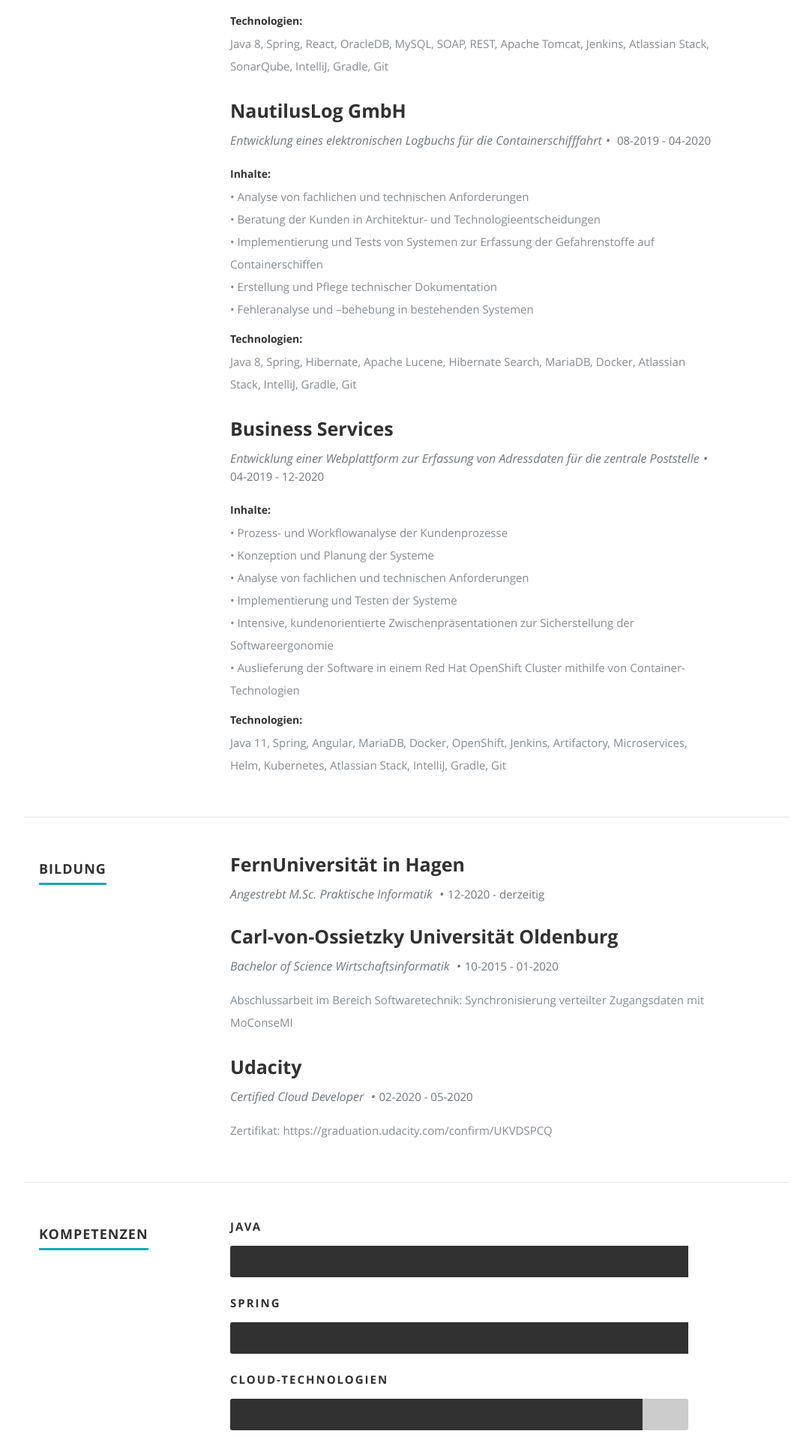
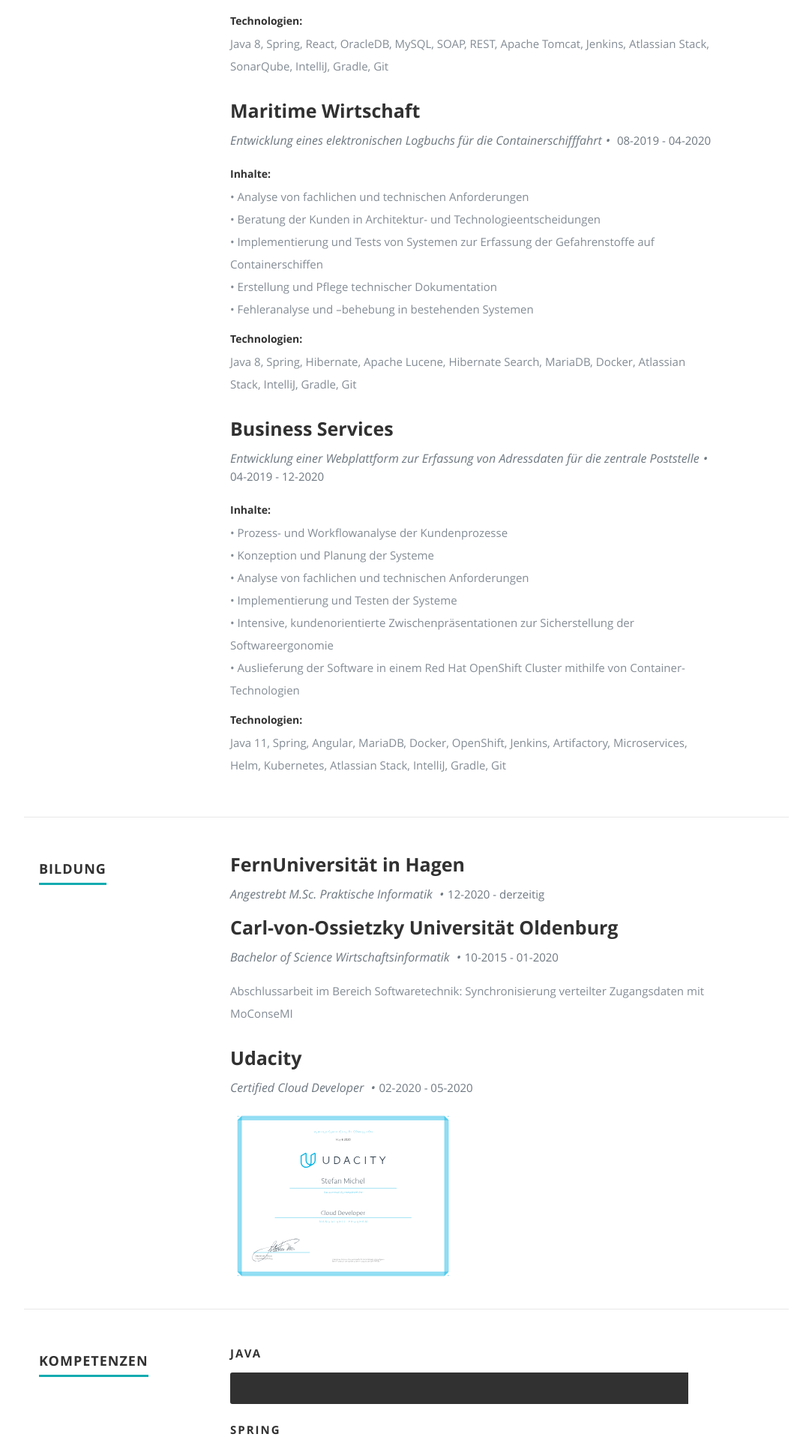
Before and after one commit to stefanm96/website, a React (Create React App) app: page / in a window 1280 px wide. Shown: the part 2012-3928 px from the top of the page at 75% size, without its empty margins (98-1181 px from the left). Built offline with nearby package versions, Linux system fonts and the light colour scheme.

Commit message:
added cloud dev cert

```diff
--- a/public/resumeData.json
+++ b/public/resumeData.json
@@ -1,7 +1,6 @@
 {
   "main": {
     "name": "SMI Consulting",
-    "occupation": "Occupation",
     "description": "Ihr Parnter in der Digitalisierung.",
     "image": "profilepic.png",
     "bio": "Seit 2018 unterstütze ich als IT-Berater verschiedenste Kunden vom Startup bis zum Großkonzern. Mit meinem breiten Wissen an Technologien, meiner lösungsorientierten Arbeitsweise und tiefen Expertise im Java/Spring/Cloud Umfeld, helfe ich meinen Kunden durch Neu- und Weiterentwicklungen in der Digitalisierung ihrer Prozesse, insbesondere in der Software Archiktektur, Entwicklung und dem Betrieb (DevOps).",
@@ -58,7 +57,8 @@
         "school": "Udacity",
         "degree": "Certified Cloud Developer",
         "graduated": "02-2020 - 05-2020",
-        "description": "Zertifikat: https://graduation.udacity.com/confirm/UKVDSPCQ"
+        "image": "cloud-developer-certificate.svg",
+        "imageUrl": "https://confirm.udacity.com/UKVDSPCQ"
       }
     ],
     "work": [
@@ -73,7 +73,7 @@
       {
         "role": "IT-Berater, Software-Entwickler",
         "customer": "Automobil Konzern",
-        "location": "Oldenburg",
+        "location": "Wolfsburg - Oldenburg",
         "title": "Entwicklung einer Schnittstellenanwendung zur Prognose der Abgaswerte zukünftiger Fahrzeuge und Fahrzeugflotten nach dem neuen WLTP Standard",
         "duration": "04-2020 - 03-2020",
         "description": "•  Entwicklung von Softwarelösungen\n•  Beschreibung und Analyse von User-Storys und Features\n•  Erstellung und Pflege technischer Dokumentation\n•  Implementierung automatisierter Tests (BDD und JUnit)\n•  Konzeption von Datenstrukturen\n•  Fehleranalyse und Fehlerbehebung\n•  Kundennahe Kommunikation zur Abstimmung technischer Konzepte und Ideen\n•  Präsentation von erreichten Zwischenzielen\n•  Erweiterung automatisierter Prozesse in der Build-Pipeline (Jenkins, Bamboo)",
@@ -81,8 +81,8 @@
       },
       {
         "role": "IT-Berater, Software-Entwickler",
-        "customer": "NautilusLog GmbH",
-        "location": "Oldenburg",
+        "customer": "Maritime Wirtschaft",
+        "location": "Hamburg - Oldenburg",
         "title": "Entwicklung eines elektronischen Logbuchs für die Containerschifffahrt",
         "duration": "08-2019 - 04-2020",
         "description": "•  Analyse von fachlichen und technischen Anforderungen\n•  Beratung der Kunden in Architektur- und Technologieentscheidungen\n•  Implementierung und Tests von Systemen zur Erfassung der    Gefahrenstoffe auf Containerschiffen\n•  Erstellung und Pflege technischer Dokumentation\n•  Fehleranalyse und –behebung in bestehenden Systemen",
@@ -91,7 +91,7 @@
       {
         "role": "IT-Berater, Software-Entwickler, DevOps",
         "customer": "Business Services",
-        "location": "Oldenburg",
+        "location": "Frankfurt a.M. - Oldenburg",
         "title": "Entwicklung einer Webplattform zur Erfassung von Adressdaten für die zentrale Poststelle",
         "duration": "04-2019 - 12-2020",
         "description": "•  Prozess- und Workflowanalyse der Kundenprozesse\n•  Konzeption und Planung der Systeme\n•  Analyse von fachlichen und technischen Anforderungen\n•  Implementierung und Testen der Systeme\n•  Intensive, kundenorientierte Zwischenpräsentationen zur Sicherstellung der Softwareergonomie\n•  Auslieferung der Software in einem Red Hat OpenShift Cluster mithilfe von Container-Technologien",
--- a/src/Components/Resume.js
+++ b/src/Components/Resume.js
@@ -25,7 +25,13 @@
       var education = this.props.data.education.map(function (education) {
         return <div key={education.school}><h3>{education.school}</h3>
           <p className="info">{education.degree} <span>&bull;</span><em className="date">{education.graduated}</em></p>
-          <p>{education.description}</p></div>
+          {education.description && <p>{education.description}</p>}
+          {education.image &&
+            <a href={education.imageUrl}>
+              <img src={education.image} width="300" height="140" />
+            </a>
+          }
+        </div>
       })
       var skills = this.props.data.skills.map(function (skills) {
         var className = 'bar-expand ' + skills.name.toLowerCase();
```
Also changed, not shown: public/cloud-developer-certificate.svg (added), 1 other file (tests, documents, lock files or other folders).
